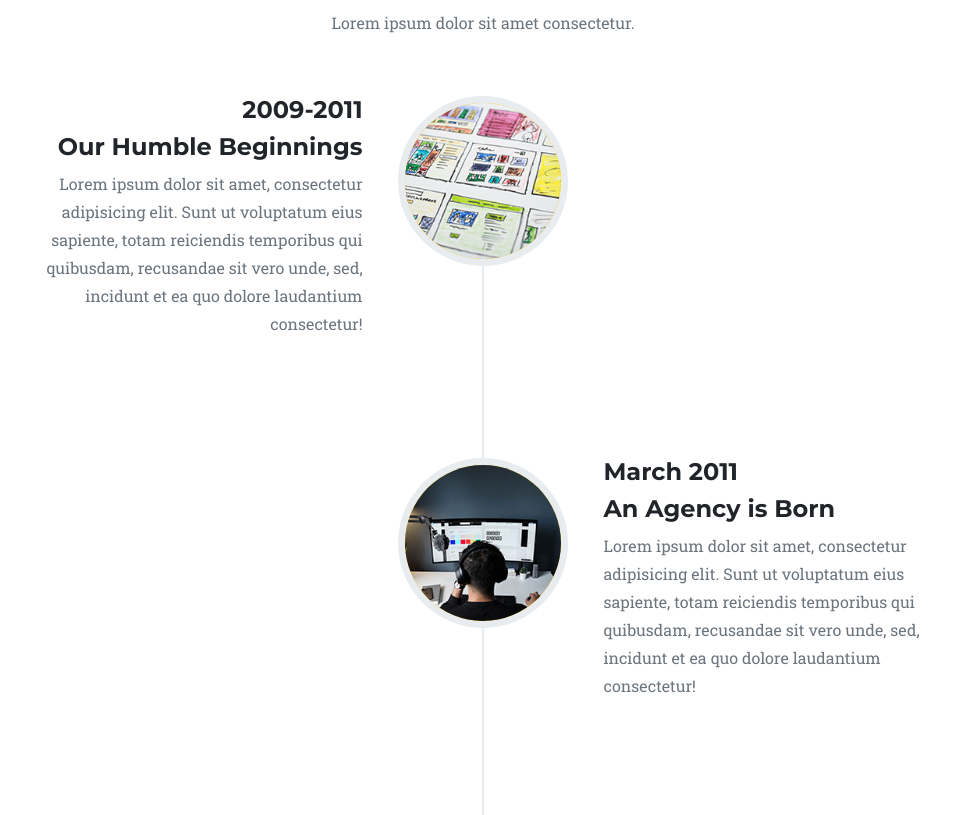
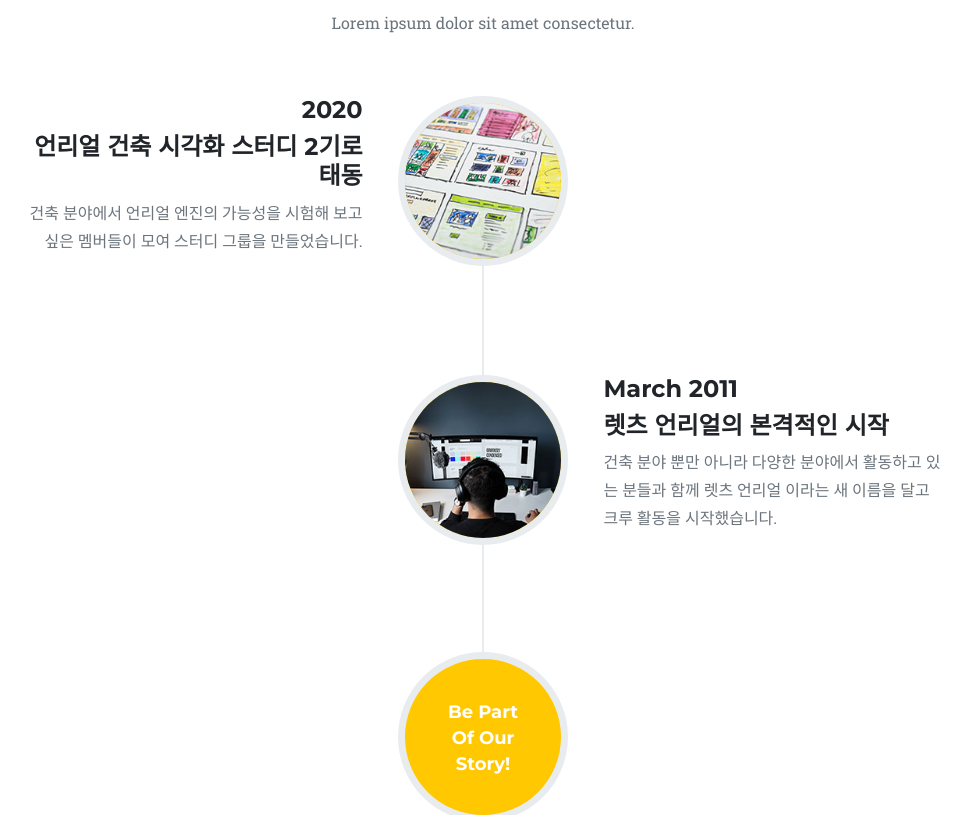
Before and after one commit to letsunreal/letsunreal.github.io, a plain HTML site: page index.html in a window 1280 px wide. Shown: the part 2884-3699 px from the top of the page, without its empty margins (157-1127 px from the left). Drawn offline with nearby package versions, Linux system fonts and the light colour scheme.

Commit message:
연혁 업데이트

```diff
--- a/index.html
+++ b/index.html
@@ -183,10 +183,10 @@
                         <div class="timeline-image"><img class="rounded-circle img-fluid" src="assets/img/about/1.jpg" alt="..." /></div>
                         <div class="timeline-panel">
                             <div class="timeline-heading">
-                                <h4>2009-2011</h4>
-                                <h4 class="subheading">Our Humble Beginnings</h4>
+                                <h4>2020</h4>
+                                <h4 class="subheading">언리얼 건축 시각화 스터디 2기로 태동</h4>
                             </div>
-                            <div class="timeline-body"><p class="text-muted">Lorem ipsum dolor sit amet, consectetur adipisicing elit. Sunt ut voluptatum eius sapiente, totam reiciendis temporibus qui quibusdam, recusandae sit vero unde, sed, incidunt et ea quo dolore laudantium consectetur!</p></div>
+                            <div class="timeline-body"><p class="text-muted">건축 분야에서 언리얼 엔진의 가능성을 시험해 보고 싶은 멤버들이 모여 스터디 그룹을 만들었습니다.</p></div>
                         </div>
                     </li>
                     <li class="timeline-inverted">
@@ -194,11 +194,12 @@
                         <div class="timeline-panel">
                             <div class="timeline-heading">
                                 <h4>March 2011</h4>
-                                <h4 class="subheading">An Agency is Born</h4>
+                                <h4 class="subheading">렛츠 언리얼의 본격적인 시작</h4>
                             </div>
-                            <div class="timeline-body"><p class="text-muted">Lorem ipsum dolor sit amet, consectetur adipisicing elit. Sunt ut voluptatum eius sapiente, totam reiciendis temporibus qui quibusdam, recusandae sit vero unde, sed, incidunt et ea quo dolore laudantium consectetur!</p></div>
+                            <div class="timeline-body"><p class="text-muted">건축 분야 뿐만 아니라 다양한 분야에서 활동하고 있는 분들과 함께 렛츠 언리얼 이라는 새 이름을 달고 크루 활동을 시작했습니다.</p></div>
                         </div>
                     </li>
+                <!--
                     <li>
                         <div class="timeline-image"><img class="rounded-circle img-fluid" src="assets/img/about/3.jpg" alt="..." /></div>
                         <div class="timeline-panel">
@@ -219,6 +220,7 @@
                             <div class="timeline-body"><p class="text-muted">Lorem ipsum dolor sit amet, consectetur adipisicing elit. Sunt ut voluptatum eius sapiente, totam reiciendis temporibus qui quibusdam, recusandae sit vero unde, sed, incidunt et ea quo dolore laudantium consectetur!</p></div>
                         </div>
                     </li>
+                -->
                     <li class="timeline-inverted">
                         <div class="timeline-image">
                             <h4>
```
